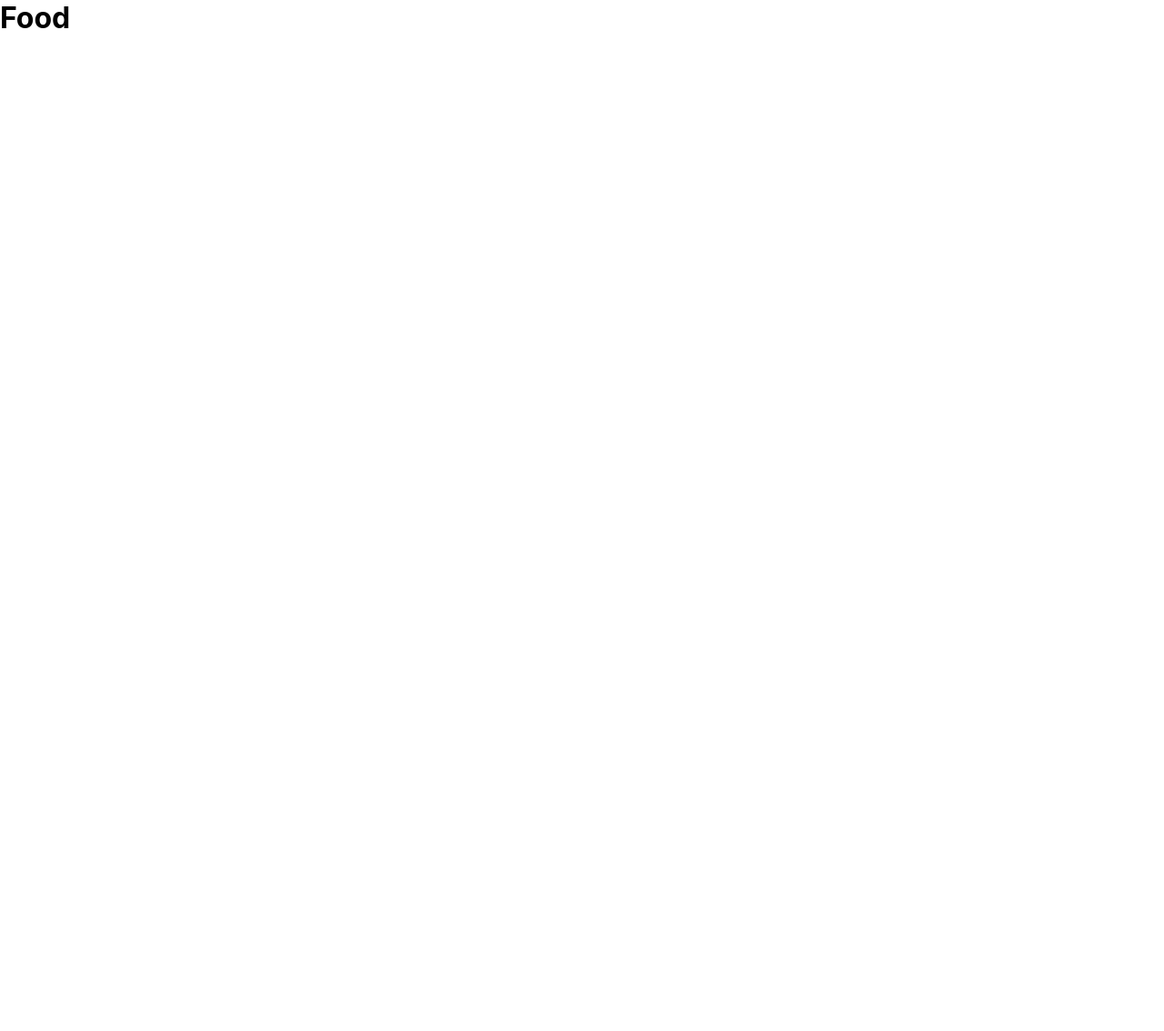
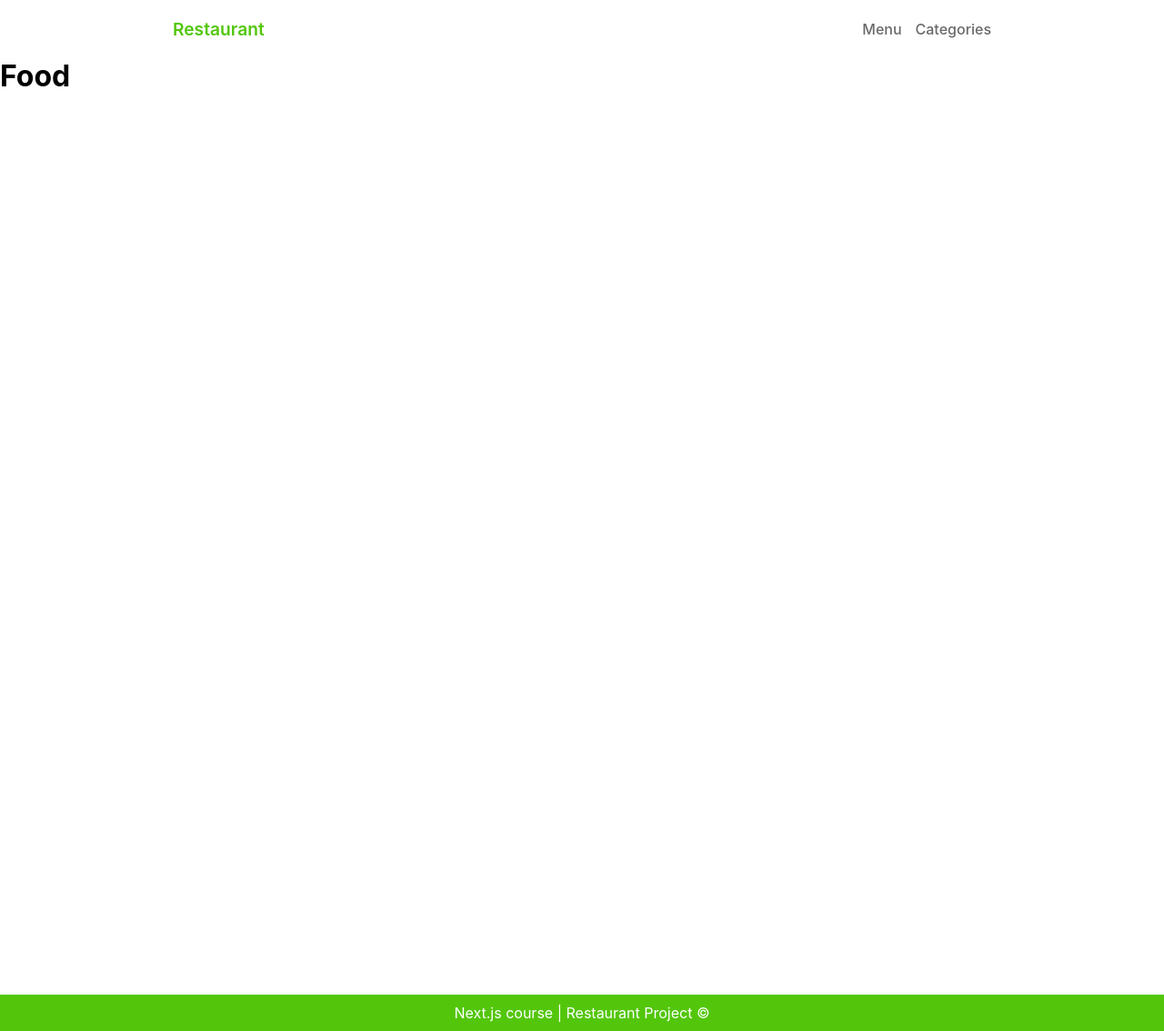
Before and after one commit to shararesadeghi/restaurant-page-with-next, a Next.js app in the folder project/: page / in a window 1280 px wide. Shown: the whole page at 91% size. Before the commit the page ends 800 px from the top, so only its background shows below. Built offline with nearby package versions, Linux system fonts and the light colour scheme.

Commit message:
layout for header & footer completed

```diff
--- /dev/null
+++ b/project/components/layout/Layout.js
@@ -0,0 +1,25 @@
+import React from 'react';
+import Link from 'next/link';
+import styles from './Layout.module.css';
+
+const Layout = ({children}) => {
+    return (
+        <>
+         <header className={styles.header}>
+             <div className={styles.left}>
+                 <Link href="/">Restaurant</Link>
+             </div>
+             <div className={styles.right}>
+                 <Link href="/menu">Menu</Link>
+                 <Link href="/categories">Categories</Link>
+             </div>
+        </header>
+        <div className={styles.container}>{children}</div>
+        <footer className={styles.footer}>
+            Next.js course | Restaurant Project &copy;
+        </footer>
+        </>
+    );
+};
+
+export default Layout;
--- /dev/null
+++ b/project/components/layout/Layout.module.css
@@ -0,0 +1,44 @@
+.header{
+    display: flex;
+    justify-content: space-between;
+    align-items: center;
+    max-width: 900px;
+    margin: auto;
+    padding: 20px 0px;
+}
+
+.left a{
+    color: #53c60b;
+    font-weight: 600;
+    font-size: 1.2rem;
+}
+
+.right a{
+    margin-left: 15px;
+    font-weight: 500;
+    color: dimgray;
+}
+
+.footer{
+    background-color: #53c60b;
+    text-align: center;
+    color: #fff;
+    padding: 10px 0;
+    margin-top: 30px;
+}
+
+.container{
+    min-height: 1000px;
+}
+
+@media (max-width: 900px){
+    .header{
+        padding: 20px;
+    }
+}
+
+@media (max-width: 600px){
+    .header{
+        padding: 10px;
+    }
+}
--- a/project/pages/_app.js
+++ b/project/pages/_app.js
@@ -1,7 +1,12 @@
-import '../styles/globals.css'
+import Layout from '../components/layout/Layout';
+import '../styles/globals.css';
 
 function MyApp({ Component, pageProps }) {
-  return <Component {...pageProps} />
+  return (
+    <Layout>
+      <Component {...pageProps} />
+    </Layout>
+  )
 }
 
-export default MyApp
+export default MyApp;
--- a/project/pages/api/hello.js
+++ /dev/null
@@ -1,5 +0,0 @@
-// Next.js API route support: https://nextjs.org/docs/api-routes/introduction
-
-export default function handler(req, res) {
-  res.status(200).json({ name: 'John Doe' })
-}
```
